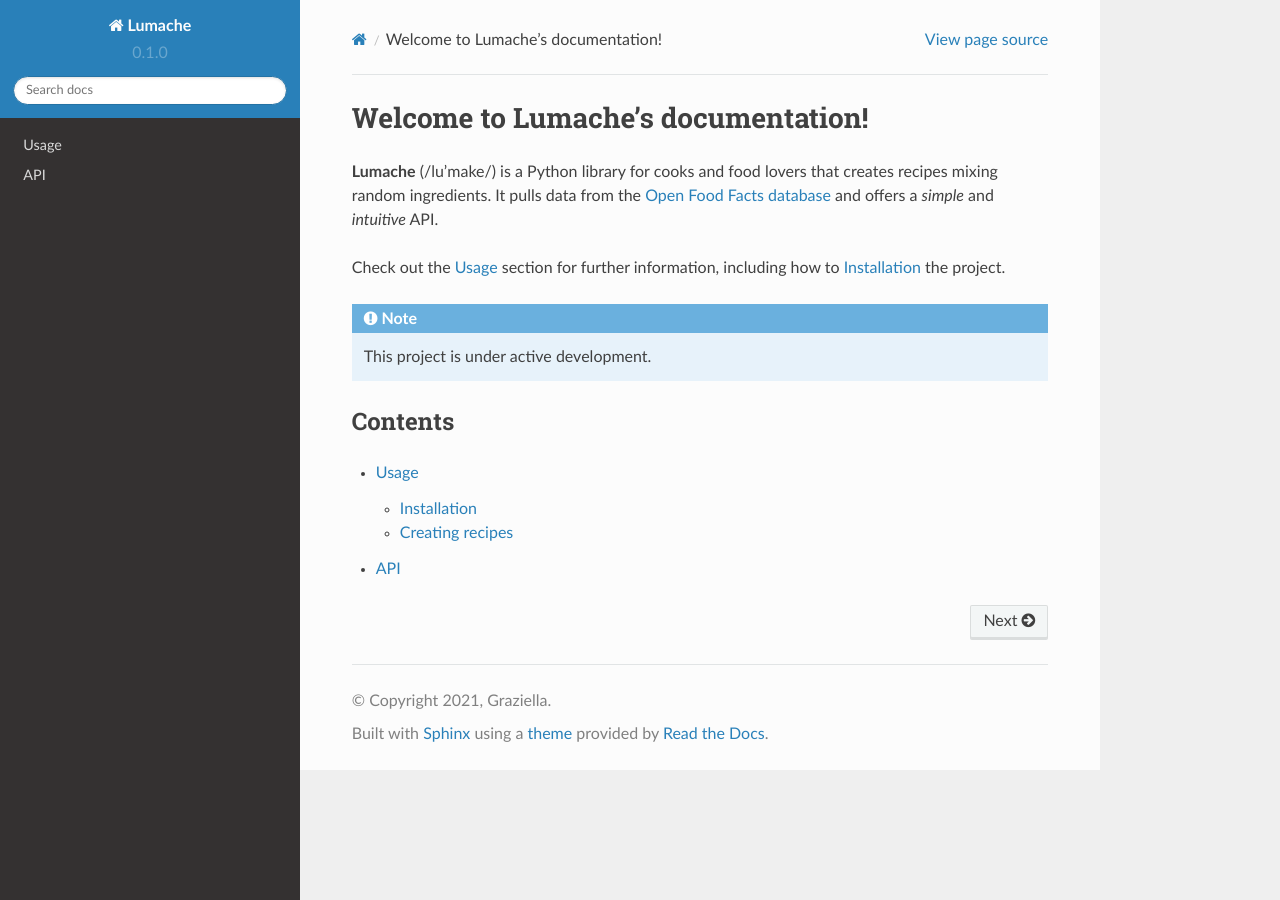
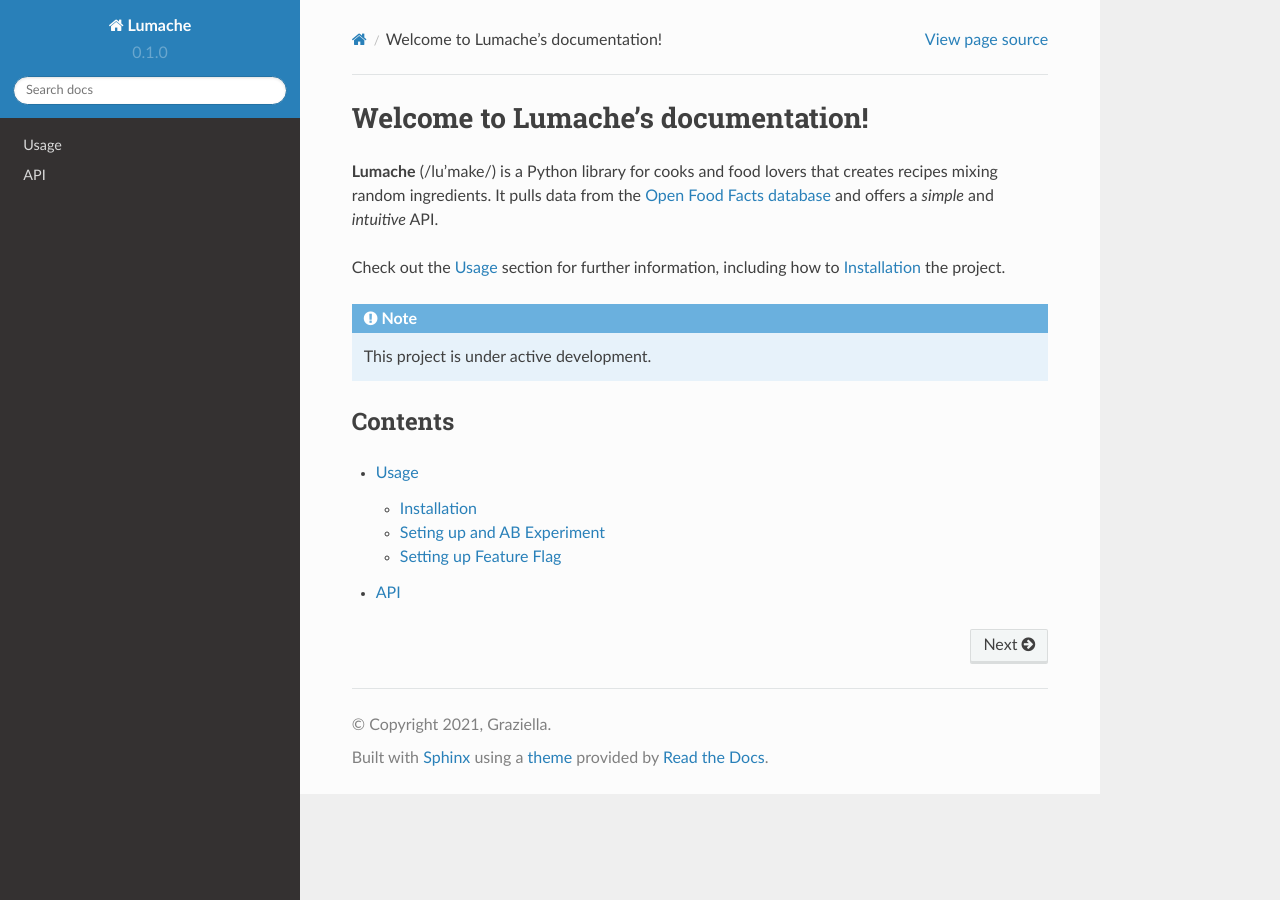
Before and after one commit to gcrewe/FSDocs, a Sphinx documentation site: the page built from docs/source/index.rst, in a window 1280 px wide. Built offline with Sphinx 7.4.7 and the Read the Docs theme 2.0.0, drawn with Linux system fonts in a browser that asks for light colours.

Commit message:
Update usage.rst

```diff
--- a/docs/source/usage.rst
+++ b/docs/source/usage.rst
@@ -12,7 +12,7 @@ To use Lumache, first install it using pip:
 
    (.venv) $ pip install lumache
 
-Creating recipes
+Seting up and AB Experiment
 ----------------
 
 To retrieve a list of random ingredients,
@@ -31,3 +31,7 @@ For example:
 >>> import lumache
 >>> lumache.get_random_ingredients()
 ['shells', 'gorgonzola', 'parsley']
+
+
+Setting up Feature Flag
+----------------
```
